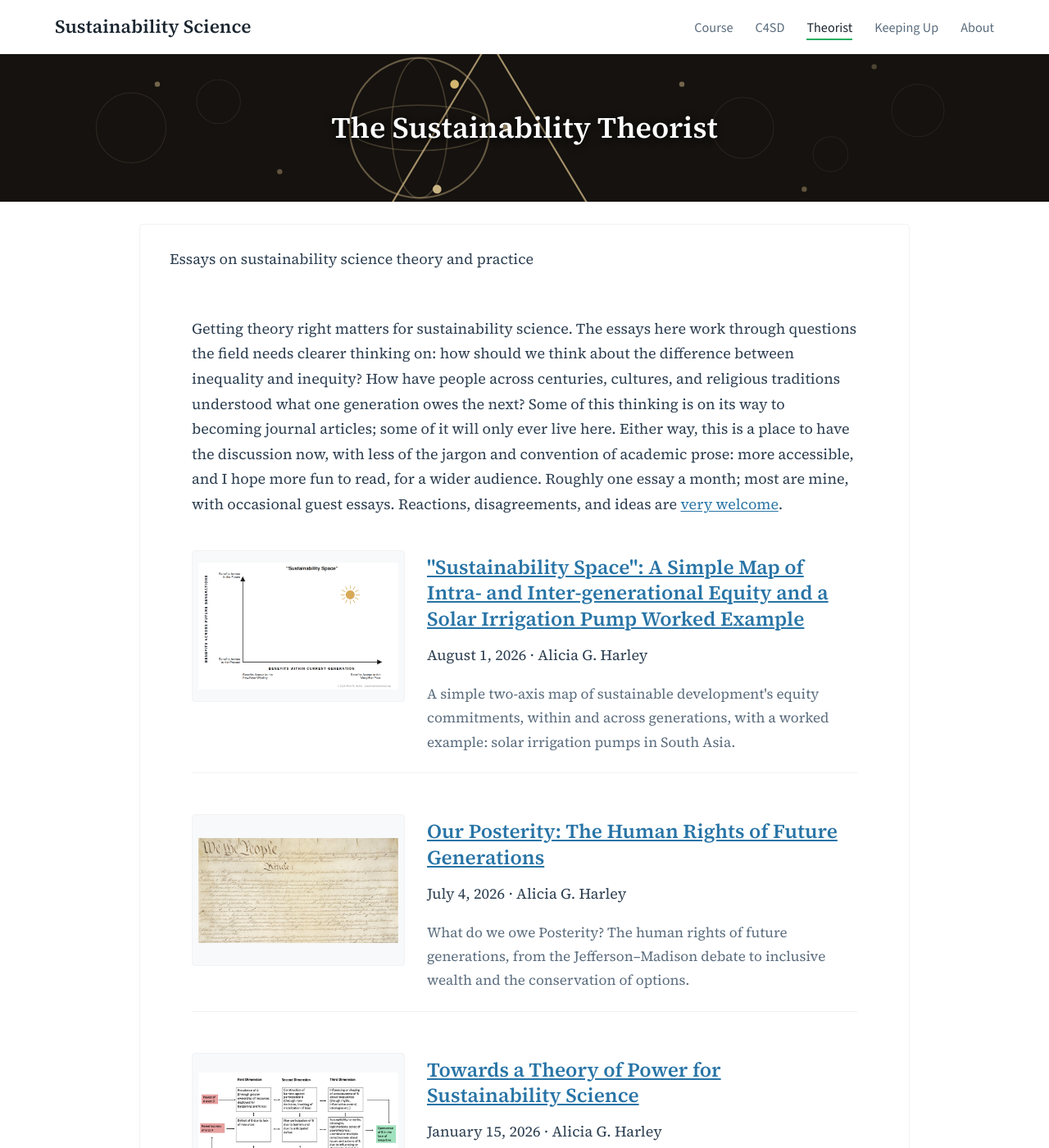
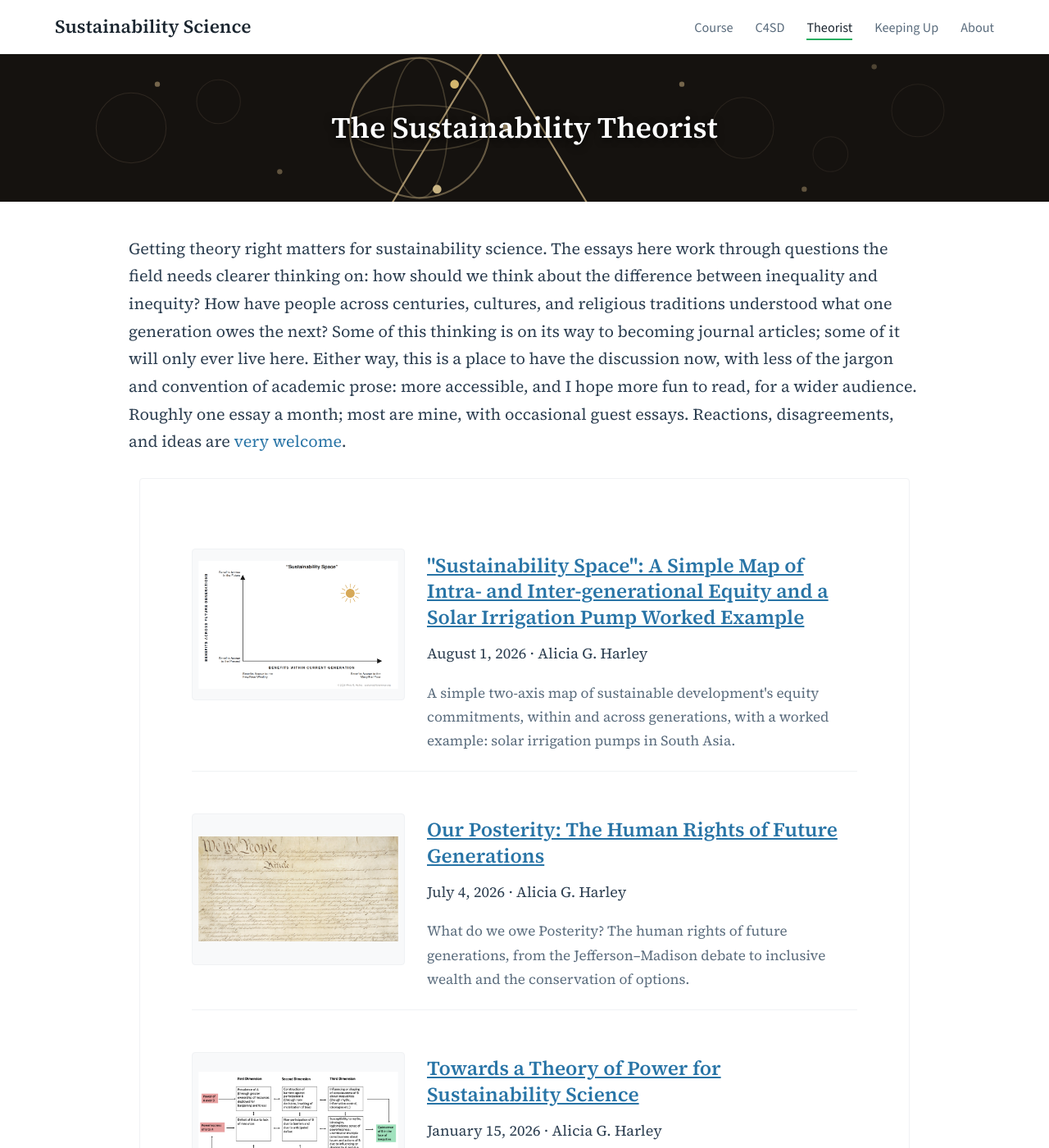
Before and after one commit to agharley/sustsci, a Jekyll site: the page built from theorist/index.md, in a window 1280 px wide and 1400 px high. Shown: the whole window at 82% size. Built offline with Jekyll 4.4.1, drawn with Linux system fonts in a browser that asks for light colours.

Commit message:
theorist landing page fixes

```diff
--- a/_layouts/page-banner.html
+++ b/_layouts/page-banner.html
@@ -66,6 +66,12 @@
   </div>
   {% endif %}
 
+  {% if page.intro %}
+  <div class="page-intro">
+    {{ page.intro | markdownify }}
+  </div>
+  {% endif %}
+
   <main id="main-content" class="page-container{% if page.wide %} page-container-wide{% endif %}">
     {% if page.subtitle %}
     <p class="page-subtitle">{{ page.subtitle }}</p>
--- a/assets/css/style.scss
+++ b/assets/css/style.scss
@@ -336,6 +336,20 @@
 /* Opt-in wider container for list/index pages (set `wide: true` in front matter) */
 .page-container-wide {
   max-width: 940px;
+}
+
+/* Intro band between banner and content box (set `intro` in front matter) */
+.page-intro {
+  max-width: 1020px;
+  margin: 2.25rem auto 0.75rem;
+  padding: 0 var(--spacing);
+}
+
+.page-intro p {
+  font-size: 1.1rem;
+  line-height: 1.7;
+  color: var(--color-text);
+  margin: 0 0 1rem;
 }
 
 .page-container-wide .page-content {
--- a/theorist/index.md
+++ b/theorist/index.md
@@ -1,13 +1,20 @@
 ---
 layout: page-banner
 title: The Sustainability Theorist
-subtitle: Essays on sustainability science theory and practice
 description: Essays on the conceptual foundations of sustainability science—clarifying frameworks, untangling debates, and developing theoretical tools for the field.
 banner_image: /assets/images/theorist-banner.svg
 wide: true
+intro: >-
+  Getting theory right matters for sustainability science. The essays here work through
+  questions the field needs clearer thinking on: how should we think about the difference
+  between inequality and inequity? How have people across centuries, cultures, and religious
+  traditions understood what one generation owes the next? Some of this thinking is on its
+  way to becoming journal articles; some of it will only ever live here. Either way, this is
+  a place to have the discussion now, with less of the jargon and convention of academic
+  prose: more accessible, and I hope more fun to read, for a wider audience. Roughly one
+  essay a month; most are mine, with occasional guest essays. Reactions, disagreements, and
+  ideas are [very welcome](/harley/).
 ---
-
-Getting theory right matters for sustainability science. The essays here work through questions the field needs clearer thinking on: how should we think about the difference between inequality and inequity? How have people across centuries, cultures, and religious traditions understood what one generation owes the next? Some of this thinking is on its way to becoming journal articles; some of it will only ever live here. Either way, this is a place to have the discussion now, with less of the jargon and convention of academic prose: more accessible, and I hope more fun to read, for a wider audience. Roughly one essay a month; most are mine, with occasional guest essays. Reactions, disagreements, and ideas are [very welcome]({{ '/harley/' | relative_url }}).
 
 <ul class="post-list">
 {% for post in site.posts %}
```
